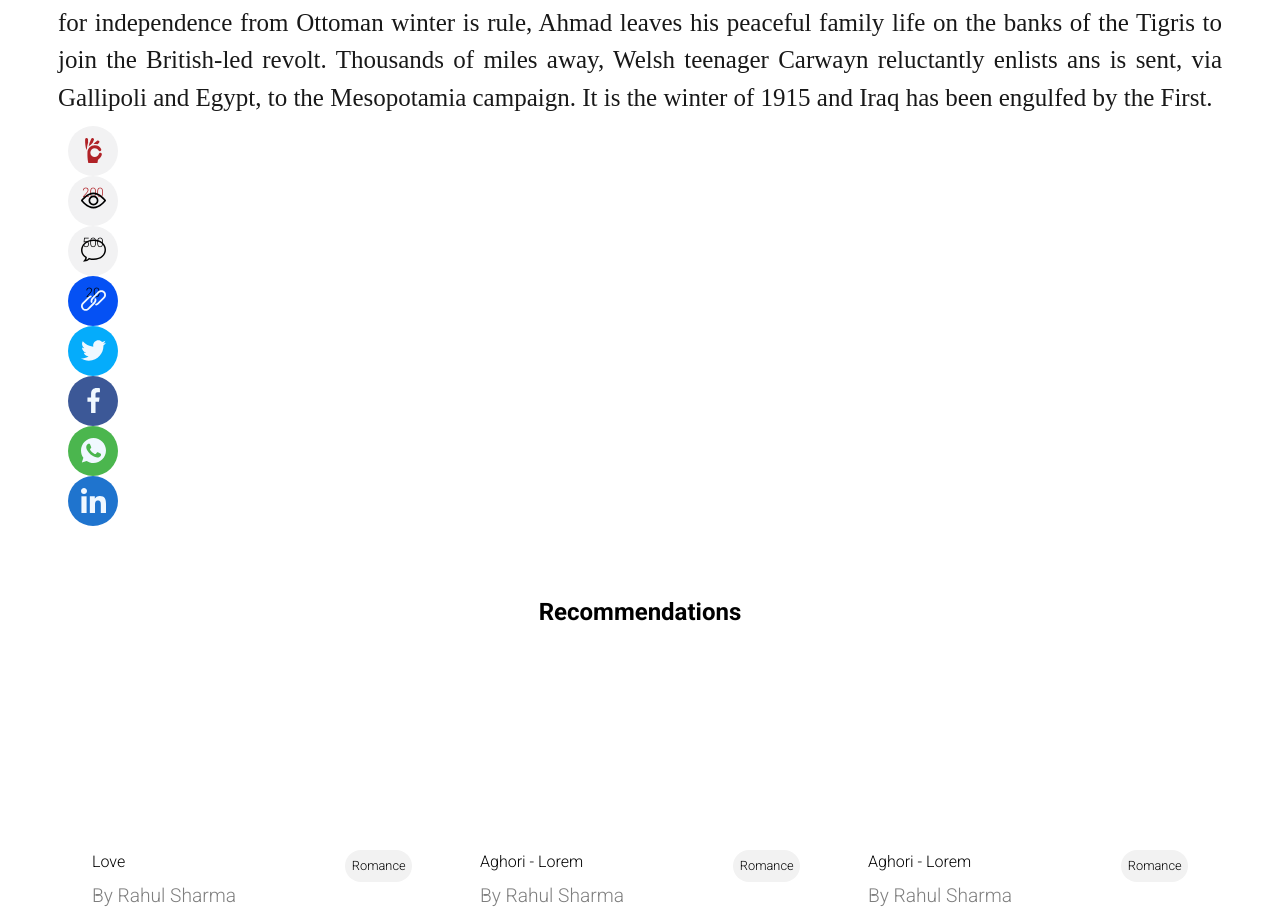
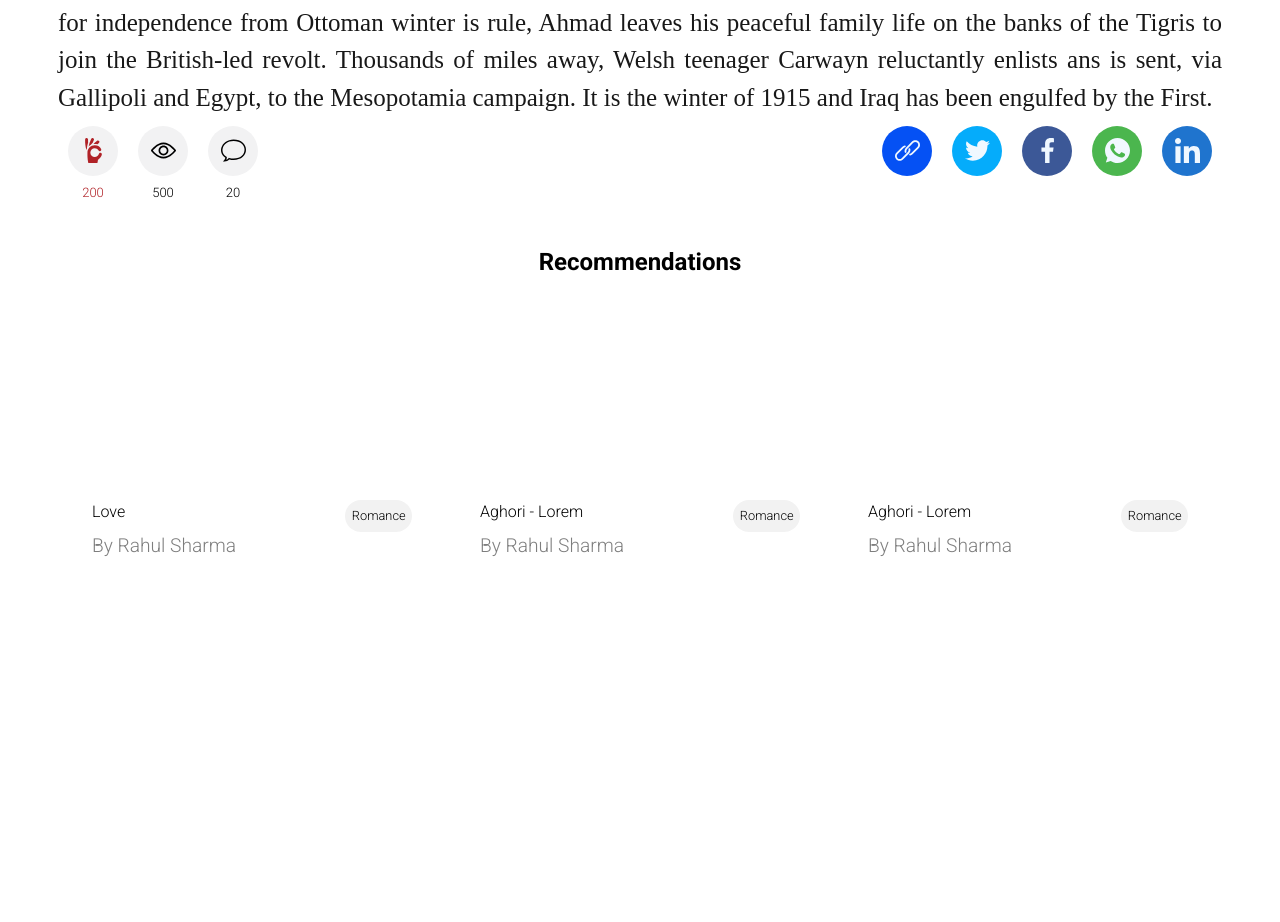
Before and after one commit to AashishSinghal/Assignment, a plain HTML site: page index.html in a window 1280 px wide. Shown: the part 1502-2424 px from the top of the page. After the commit the page ends 2074 px from the top, so only its background shows below. Drawn offline with Linux system fonts and the light colour scheme; a web font is replaced by a local one.

Commit message:
All Done

```diff
--- a/style.css
+++ b/style.css
@@ -534,6 +534,11 @@ BookMark Animation ----- End
   display: none;
 }
 
+.desktop {
+    display: flex;
+    width: -webkit-fill-available;
+}
+
 @media (max-width: 800px) {
   .search-bar {
     width: 20vw;
@@ -597,7 +602,8 @@ BookMark Animation ----- End
 }
 
 .desktop {
-  display: block;
+    display: flex;
+    width: -webkit-fill-available;
 }
 
 .mobile {
```
